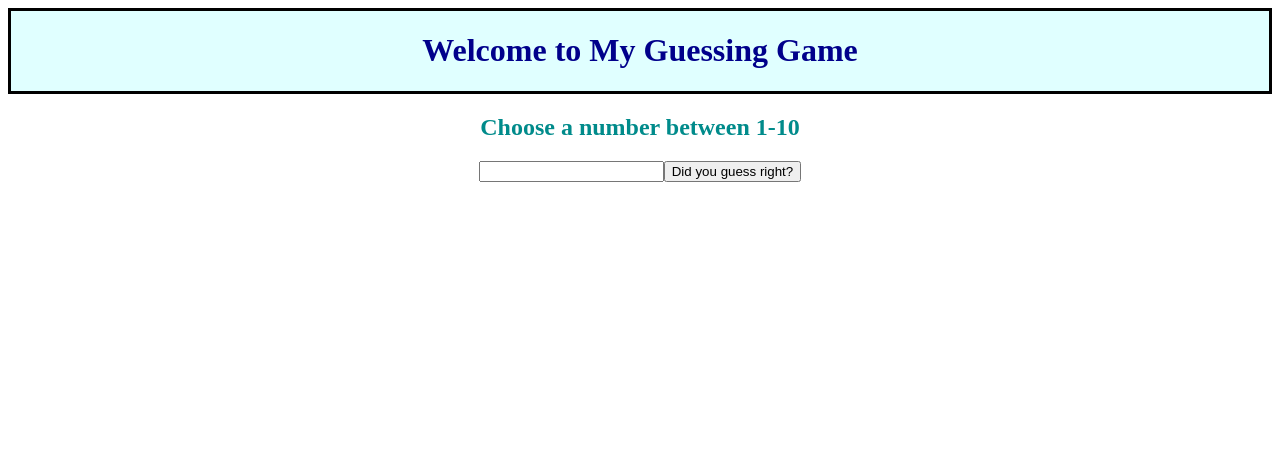
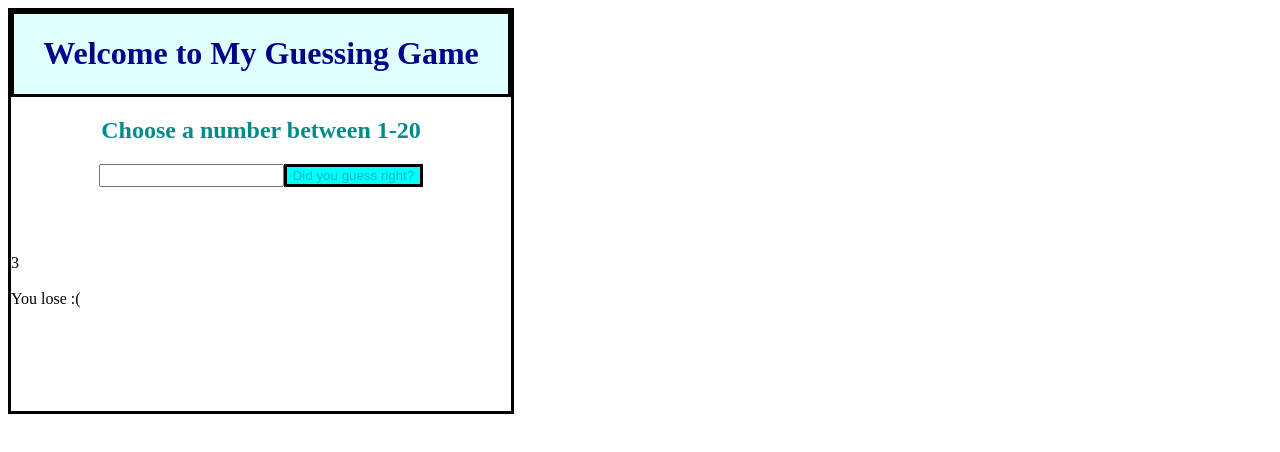
Before and after one commit to treem0/number-guesser, a plain HTML site: page index.html in a window 1280 px wide. Both pictures are taken after a click on the button "Did you guess right?". Drawn offline with Linux system fonts and the light colour scheme.

Commit message:
got my guessing game to work for the most part, still need to do some styling and work on stretch goals.

```diff
--- a/app.js
+++ b/app.js
@@ -1,8 +1,38 @@
-const userGuess = document.getElementById('guess');
+import compareNumbers from './compare-numbers.js';
+
+const guess = document.getElementById('guess');
 const correctNumber = 7;
+const triesRemainingStart = document.getElementById('tries-remaining');
+const low = document.getElementById('low');
+const lose = document.getElementById('lose');
+const playGame = document.getElementById('result-button');
+const win = document.getElementById('win');
+const high = document.getElementById('high');
+let triesRemaining = 4;
 
-const numberGuess = parseInt(userGuess);
-const compareNumbers = (userNumber, correctNumber) => {
-    if (numberGuess === correctNumber) return 0;
-    else if (numberGuess > correctNumber) return 1;
-    else if (numberGuess < correctNumber) return -1;
+playGame.addEventListener('click', () => {
+    const numberGuess = parseInt(guess.value);
+    triesRemaining--;
+    triesRemainingStart.textContent = triesRemaining;
+    const result = compareNumbers(numberGuess, correctNumber);
+
+    if (result === 0 && triesRemaining > 0) {
+        win.classList.remove('hidden');
+        high.classList.add('hidden');
+        playGame.disabled = true;
+        triesRemainingStart.textContent = triesRemaining;
+    } else if (result === 1 && triesRemaining > 0) {
+        high.classList.remove('hidden');
+        low.classList.add('hidden');
+        triesRemainingStart.textContent = triesRemaining;
+    } else if (result === -1 && triesRemaining > 0) {
+        low.classList.remove('hidden');
+        high.classList.add('hidden');
+        triesRemainingStart.textContent = triesRemaining;
+    } else {
+        lose.classList.remove('hidden');
+        high.classList.add('hidden');
+        low.classList.add('hidden');
+        playGame.disabled = true;
+    }
+});
--- a/compare-numbers.js
+++ b/compare-numbers.js
@@ -1,9 +1,9 @@
 
-const compareNumbers = (userNumber, correctNumber) => {
-    if (userNumber === correctNumber) return 0;
-    else if (userNumber > correctNumber) return 1;
-    else if (userNumber < correctNumber) return -1;
+const compareNumbers = (guess, correctNumber) => {
+
+    if (guess === correctNumber) return 0;
+    else if (guess > correctNumber) return 1;
+    else if (guess < correctNumber) return -1;
 
 };
-
 export default compareNumbers;
--- a/index.html
+++ b/index.html
@@ -14,19 +14,21 @@
         <h1>Welcome to My Guessing Game</h1>
     </header>
     <section class="rules">
-        <h2>Choose a number between 1-10</h2>
+        <h2>Choose a number between 1-20</h2>
     </section>
     <section class="input">
         <input id="guess">
         <button id="result-button">Did you guess right?</button>
     </section>
     <section class="results">
-        <p id="tries-remaining"></p>
-        <p id="low-or-high"></p>
-        <p id="winorlose"></p>
+        <span id="tries-remaining"></span>
+        <span id="low" class="hidden">You answer is too low.</span>
+        <span id="lose" class="hidden">You lose :(</span>
+        <span id="win" class="hidden">You are a Winner!</span>
+        <span id="high" class="hidden">You answer is too high!</span>
     </section>
 
-    <script src="app.js"></script>
+    <script type='module' src="app.js"></script>
 </body>
 
 </html>
--- a/style.css
+++ b/style.css
@@ -1,11 +1,26 @@
+body {
+    display: flex;
+    justify-content: center;
+    border: solid;
+    flex-direction: column;
+    width: 500px;
+    height: 400px;;
+
+}
 header {
     display: flex;
     justify-content: center;
     border: solid;
     background-color: lightcyan;
+
 }
 h1 {
     color: darkblue;
+}
+button {
+    background-color: aqua;
+    border: solid;
+    border-color: black;
 }
 .rules {
     display: flex;
@@ -21,4 +36,9 @@ h2 {
 .results {
     display: flex;
     justify-content: center;
+    flex-direction: column;
+    height: 300px;
 }
+.hidden {
+    visibility: hidden;
+}
```
